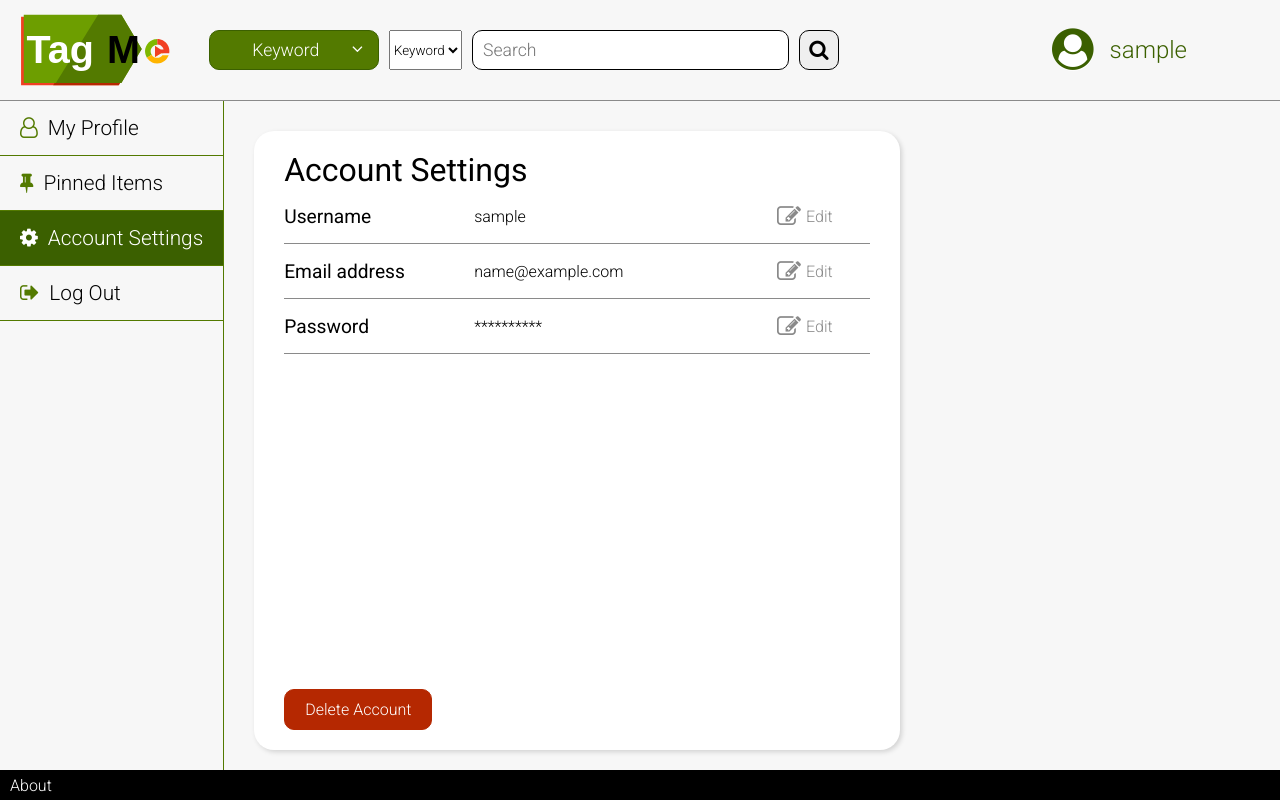
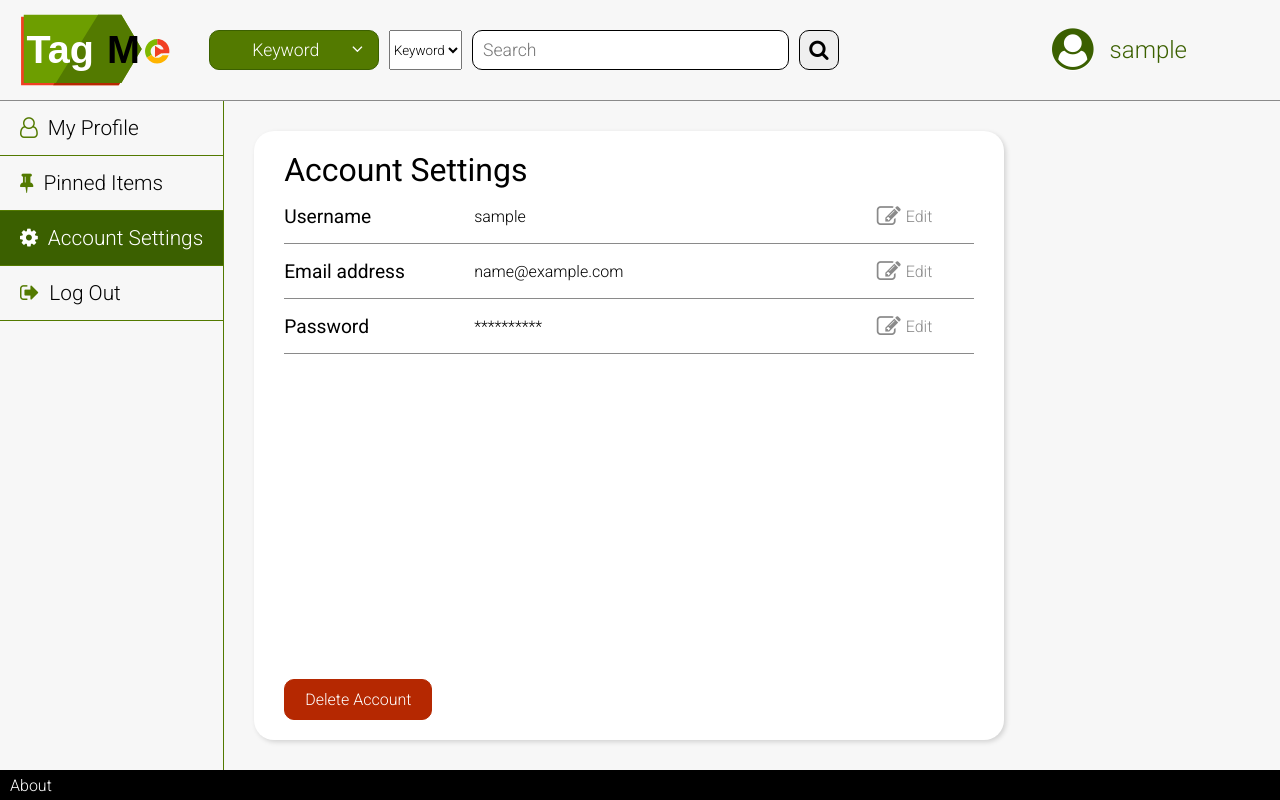
Before and after one commit to jessicadpo/capstone, a Django app: a page that uses tagme/templates/account_settings.html in a window 1280 px wide. Run offline with Django 4.2, Linux system fonts and the light colour scheme; the visitor is signed in with stand-in values (Sample User, id 1).

Commit message:
Responsive Account Settings page

```diff
--- a/tagme/static/CSS/account_settings.css
+++ b/tagme/static/CSS/account_settings.css
@@ -7,15 +7,18 @@ main {
 /* -------------------------------------------------------------------------------------------------------------------*/
 /* ACCOUNT SETTINGS SECTION (MAIN CONTENT) */
 #main-content {
+    container-type: inline-size;
+    container-name: main-content;
     flex-grow: 1;
-    padding: 25px;
+    padding: 30px;
 }
 
 #account-settings-section {
-    box-sizing: border-box;
-    width: fit-content;
+    container-type: inline-size;
+    container-name: account-settings;
+    min-width: 750px; /* Set to 0 once main-content hits 750px in width (see end of this file) */
+    width: 50%;
     padding: 20px 30px;
-    margin: 5px; /* To give enough space for box-shadows */
     min-height: 100%;
     display: flex;
     flex-direction: column; /* Main axis = Vertical */
@@ -45,17 +48,28 @@ form.invisible * { /* All descendants (indirect children included) */
     visibility: hidden !important;
 }
 
+.grid-content > *:not(form),
+.grid-content form:not(.invisible) > *:not(.form-errors) {
+    margin: 7.5px 0px;
+}
+
 .grid-content {
+    margin: 7.5px 0px;
     display: grid;
-    grid: min-content / 1fr 20vw min-content;
-    /* 20vw so that column02 width stays the same across page reloads (e.g., when a form error occurs) */
+    grid: min-content / auto 1fr min-content;
     align-content: center;
+    align-items: center;
     column-gap: 10px;
     /* Don't use row-gap so that hidden rows are properly hidden. Use 7.5px margins instead */
 
     & h2 {
         font-weight: 400;
         font-size: 1.2rem;
+    }
+
+    & span {
+        text-overflow: ellipsis;
+        overflow: hidden;
     }
 
     & label {
@@ -77,13 +91,34 @@ form.invisible * { /* All descendants (indirect children included) */
         display: contents;
     }
 
+    & hr {
+        grid-column: 1 / span 3;
+        width: 100%;
+        border: none; /* Override default <hr> styling */
+        border-bottom: solid 1px #8A8A8A;
+    }
+
+    & input {
+        border-radius: 10px;
+    }
+
+    /*--------Inputs that are NOT submit buttons--------*/
+    & input:not([type="submit"]) {
+        grid-column: 2;
+    }
+
+    & input:not([type="submit"]):has(+.form-errors) {
+        border-color: red;
+    }
+
+    /*------------------Submit buttons------------------*/
     & input[type="submit"]  {
-        padding: 10px;
+        max-width: 140px;
+        padding: 8px 15px; /* Same top/bottom padding as default input style (see global.css) */
         font-size: 1rem;
         grid-column: 3;
         cursor: pointer;
         border: solid 1px #537A00;
-        border-radius: 10px;
         background-color: #537A00;
         color: white;
     }
@@ -92,38 +127,43 @@ form.invisible * { /* All descendants (indirect children included) */
         border-color: #3B6000;
         background-color: #3B6000;
     }
+}
 
-    & hr {
-        grid-column: 1 / span 3;
-        width: 100%;
-        border: none; /* Override default <hr> styling */
-        border-bottom: solid 1px #8A8A8A;
+#username-change-form {
+    & .form-errors ~ input[type="submit"] {
+        grid-row: 2;
     }
 }
 
-.grid-content > *:not(form),
-.grid-content form:not(.invisible) > * {
-    box-sizing: border-box;
-    margin: 7.5px 0px;
-
-    &.first-grid-row {
-        margin-top: 15px;
-    }
-
-    &.last-grid-row {
-        margin-bottom: 15px;
+#email-change-form {
+    & .form-errors ~ input[type="submit"] {
+        grid-row: 5;
     }
 }
 
-.grid-content > *:not(form),
-.grid-content form > *:not(.column-2) {
+#password-change-form {
+    & input:not([type="submit"]) {
+        grid-column: 2 / span 2;
+    }
+
+    & input[type="submit"] {
+        margin-top: 0px;
+    }
+}
+
+.grid-content *:has( > .tooltip) {
     display: flex;
     flex-direction: row;
     align-items: center; /* Make sure all text are vertically-centered/aligned regardless of font-size */
     gap: 5px;
 }
 
-.column-2 {
+.form-errors {  /* Form error lists */
+    grid-column: 2 / span 2;
+    margin: 0px;
+    position: relative;
+    top: -8px;
+
     & ul {
         list-style-type: "* ";
         padding: 5px;
@@ -133,36 +173,6 @@ form.invisible * { /* All descendants (indirect children included) */
     & li {
         color: red;
     }
-}
-
-.single-field-form .column-2 {
-    grid-column: 2;
-    grid-row: auto / span 2;
-
-    &:has(.errorlist) > input {
-        border-color: red;
-    }
-}
-
-.multi-field-form .column-2 {
-    grid-column: 2 / span 2;
-
-    &:has(input[aria-invalid="true"]) {
-        margin-bottom: 0px;
-    }
-
-    &:has(.errorlist) {
-        margin: 0px 0px 7.5px 0px;
-    }
-
-    &:has(+div.column-2 > .errorlist) input {
-        border-color: red;
-    }
-}
-
-/* Select all .column-1 divs that are followed by a .column-2 div that contains an input with aria-invalid="true" attribute */
-.multi-field-form .column-1:has(+div.column-2 > input[aria-invalid="true"]) {
-    margin-bottom: 0px !important;
 }
 
 #settings-footer {
@@ -205,7 +215,7 @@ form.invisible * { /* All descendants (indirect children included) */
     }
 
     & .bubble-content {
-        width: 25vw;
+        min-width: 25vw;
         list-style-type: disc;
         padding: 10px 5px 10px 30px;
     }
@@ -228,3 +238,59 @@ form.invisible * { /* All descendants (indirect children included) */
         margin: 0;
     }
 }
+
+/**********************************************************************************************************************/
+/* RESPONSIVE STYLING */
+@media (width < 750px) or (orientation:portrait) { /* When viewport width < viewport height (e.g., mobile) */
+    main {
+        flex-direction: column; /* Main axis = Vertical */
+    }
+}
+
+@container main-content (width < 750px) {
+    #account-settings-section {
+        width: 100%;
+        min-width: 0px;
+        margin: 0px;
+    }
+}
+
+@container account-settings (width < 500px) {
+    input[type="submit"] {
+        grid-column: 2 / span 2 !important;
+        margin-top: 0px !important;
+        margin-left: auto !important;
+    }
+
+    input:not([type="submit"]) {
+        grid-column: 2 / span 2 !important;
+    }
+
+    .edit-button {
+        padding: 0px 10px;
+    }
+
+    #username-change-form, #email-change-form {
+        & .form-errors ~ input[type="submit"] {
+            grid-row: auto;
+        }
+    }
+}
+
+@container account-settings (width < 400px) {
+    .grid-content {
+        grid: min-content / auto min-content;
+    }
+
+    label, div:has(label) {
+        margin-bottom: 0px !important;
+    }
+
+    h2, label, div:has(label), hr, input:not([type="submit"]), .form-errors {
+        grid-column: 1 / span 2 !important;
+    }
+
+    input[type="submit"] {
+        grid-column: 2 !important;
+    }
+}
--- a/tagme/static/CSS/components/user_sidenav.css
+++ b/tagme/static/CSS/components/user_sidenav.css
@@ -66,7 +66,7 @@
 
 /**********************************************************************************************************************/
 /* RESPONSIVE STYLING */
-@media (orientation:landscape) { /* When viewport width > viewport height */
+@media (width >= 750px) and (orientation:landscape)  { /* When viewport width > viewport height */
     #user-sidenav-links a.active {  /* active class set via JavaScript */
         background-color: #3B6000;
         color: white;
@@ -82,7 +82,7 @@
     }
 }
 
-@media (orientation:portrait) { /* When viewport width < viewport height (e.g., mobile) */
+@media (width < 750px) or (orientation:portrait) {
     #user-account-sidenav {
         width: 100%;
         height: fit-content;
--- a/tagme/static/JavaScript/global.js
+++ b/tagme/static/JavaScript/global.js
@@ -124,6 +124,11 @@ function preventTooltipViewportOverflow() {
                 tooltipBubble.classList.remove("originally-bubble-on-left");
                 tooltipBubble.classList.add("bubble-on-left");
                 bubbleContent.style.removeProperty('left');
+                return;
+            }
+
+            // DO NOT PROCEED IF TOOLTIP BUBBLE IS NOT "ON TOP" OR "ON BOTTOM"
+            if (!tooltipBubble.classList.contains('bubble-on-top') && !tooltipBubble.classList.contains('bubble-on-bottom')) {
                 return;
             }
 
--- a/tagme/templates/account_settings.html
+++ b/tagme/templates/account_settings.html
@@ -31,27 +31,27 @@
 
                 <div class="grid-content">
                     <!-- Username row(s) -->
-                    <h2 class="first-grid-row">Username</h2>
-                    <span class="first-grid-row">{{ request.user.username }}</span>
-                    <button id="edit-username-button" class="edit-button first-grid-row" aria-label="Change username">
+                    <h2>Username</h2>
+                    <span title="{{ request.user.username }}">{{ request.user.username }}</span>
+                    <button id="edit-username-button" class="edit-button" aria-label="Change username">
                         <i class="fa fa-pencil-square-o" aria-hidden="true"></i>
                         <span>Edit</span>
                     </button>
 
                     <form id="username-change-form"
-                          class="single-field-form {% if not forms.username_change_form.errors %} invisible {% endif %}"
+                          class="{% if not forms.username_change_form.errors %} invisible {% endif %}"
                           method="POST">
                         {% csrf_token %}
 
                         {% for field in forms.username_change_form %}
                             {% if not field.is_hidden %}
                                 <label for="{{ field.auto_id }}">{{ field.label }}</label>
-                                <div class="column-2">
                                 {{ field }}
                                 {% if field.errors %}
+                                    <div class="form-errors">
                                         {{ field.errors }}
+                                    </div>
                                 {% endif %}
-                                </div>
                             {% else %}
                                 {{ field }} <!-- e.g., form_id field -->
                             {% endif %}
@@ -63,26 +63,26 @@
 
                     <!-- Email row(s) -->
                     <h2>Email address</h2>
-                    <span>{{ request.user.email }}</span>
+                    <span title="{{ request.user.email }}">{{ request.user.email }}</span>
                     <button id="edit-email-button" class="edit-button" aria-label="Change email address">
                         <i class="fa fa-pencil-square-o" aria-hidden="true"></i>
                         <span>Edit</span>
                     </button>
 
                     <form id="email-change-form"
-                          class="single-field-form {% if not forms.email_change_form.errors %} invisible {% endif %}"
+                          class="{% if not forms.email_change_form.errors %} invisible {% endif %}"
                           method="POST">
                         {% csrf_token %}
 
                         {% for field in forms.email_change_form %}
                             {% if not field.is_hidden %}
                                 <label for="{{ field.auto_id }}">{{ field.label }}</label>
-                                <div class="column-2">
                                 {{ field }}
                                {% if field.errors %}
+                                    <div class="form-errors">
                                         {{ field.errors }}
+                                    </div>
                                 {% endif %}
-                                </div>
                             {% else %}
                                 {{ field }} <!-- e.g., form_id field -->
                             {% endif %}
@@ -101,13 +101,13 @@
                     </button>
 
                     <form id="password-change-form"
-                          class="multi-field-form {% if not forms.password_change_form.errors %} invisible {% endif %}"
+                          class="{% if not forms.password_change_form.errors %} invisible {% endif %}"
                           method="POST">
                         {% csrf_token %}
 
                         {% for field in forms.password_change_form %}
                             {% if not field.is_hidden %}
-                                <div class="column-1">
+                                <div> <!-- Necessary for aligning tooltip with label horizontally -->
                                     <label for="{{ field.auto_id }}">{{ field.label }}</label>
 
                                     {% if field.help_text %}
@@ -124,12 +124,10 @@
                                     {% endif %}
                                 </div>
 
-                                <div class="column-2">
                                 {{ field }}
-                                </div>
 
                                 {% if field.errors %}
-                                    <div class="column-2">
+                                    <div class="form-errors">
                                         {{ field.errors }}
                                     </div>
                                 {% endif %}
@@ -140,7 +138,7 @@
                         {% endfor %}
                         <input type="submit" class="column-3" value="Save Password"/>
                     </form>
-                    <hr class="last-grid-row">
+                    <hr>
                 </div> <!-- End of grid container -->
 
                 <div id="settings-footer">
```
Also changed, not shown: tagme/static/CSS/user_profile.css (+13 -14 lines). Lines whose indentation alone changed are shown as unchanged.
